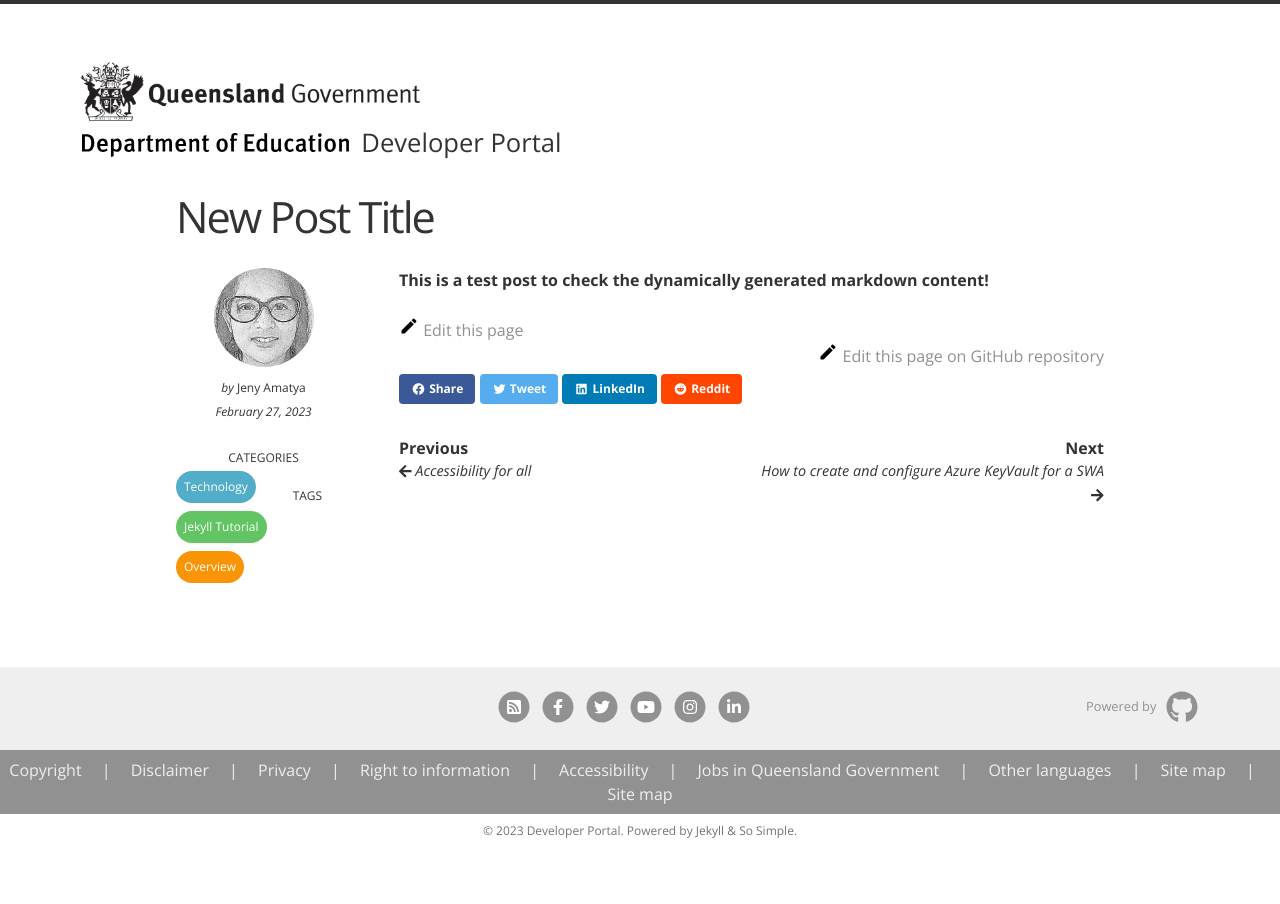
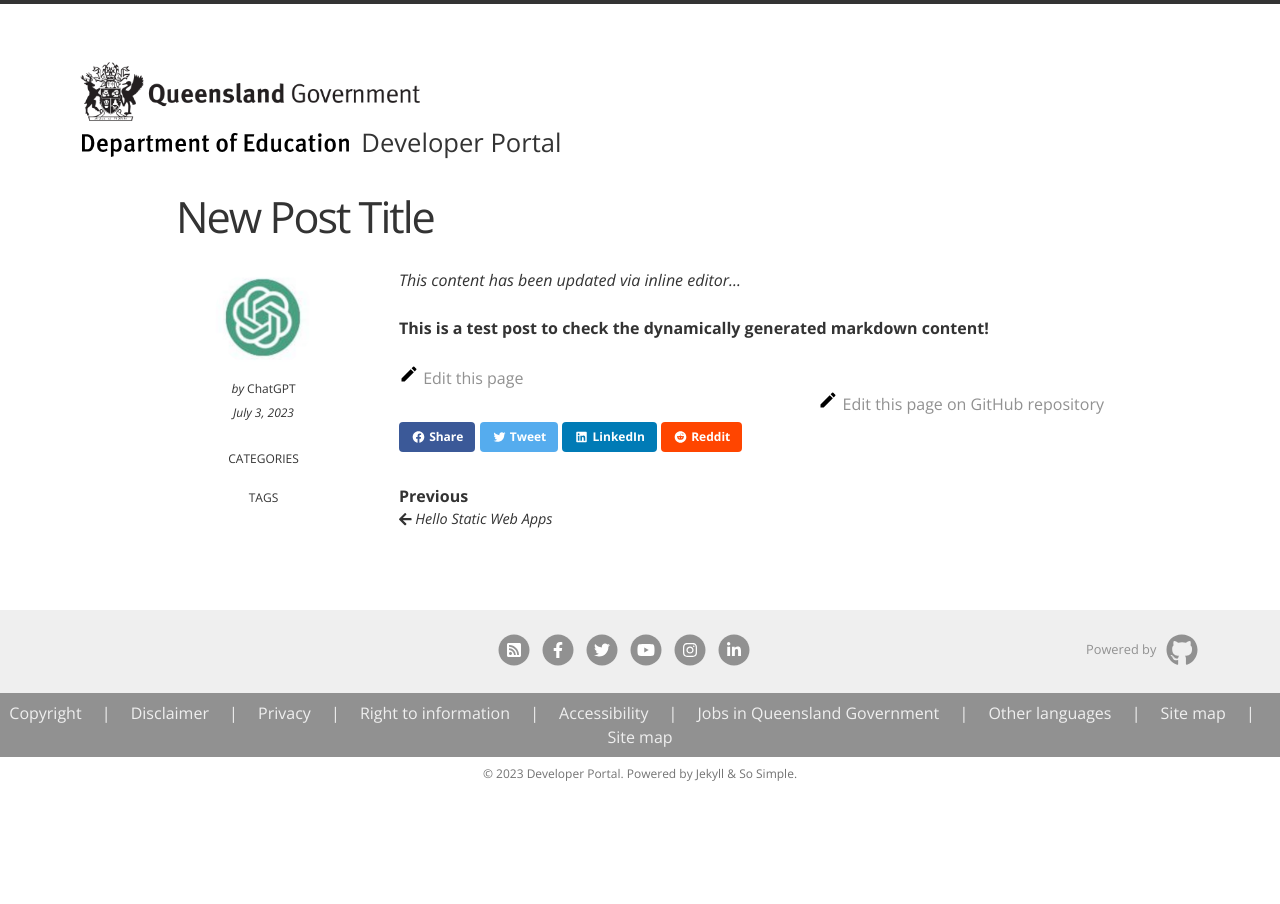
Before and after one commit to QED-DeveloperPortal/qed-developer-portal, a Jekyll site: the page built from _posts/2023/2023-03-03-how-to-add-new-post-dynamically.md, in a window 1280 px wide. Built offline with Jekyll 4.4.1, drawn with Linux system fonts in a browser that asks for light colours; some web fonts are replaced; comment, search, counter and statistics services are not loaded.

Commit message:
Updated Content for _posts/2023/2023-03-03-how-to-add-new-post-dynamically.md

```diff
--- a/_posts/2023/2023-03-03-how-to-add-new-post-dynamically.md
+++ b/_posts/2023/2023-03-03-how-to-add-new-post-dynamically.md
@@ -1,16 +1,14 @@
 ---
-layout:
+
 title: New Post Title
-author: jeny
-categories:
-- technology
--  documentation
-tags:
-- how-to
--  overview
--  jekyll-tutorial
-date: 27/02/2023 12:00:00 AM
+author: chatGpt
+categories: [test]
+tags: [test]
+date: 3/7/2023 3:57:48 AM
 ---
 
 
-<p><strong>This is a test post to check the dynamically generated markdown content!</strong></p>
+<p>
+<em>This content has been updated via inline editor...</em>
+
+</p><p><strong class="ql-size-huge">This is a test post to check the dynamically generated markdown content!</strong></p>
```
